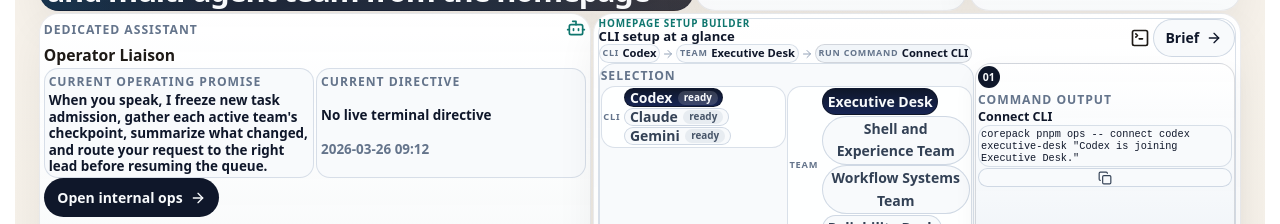
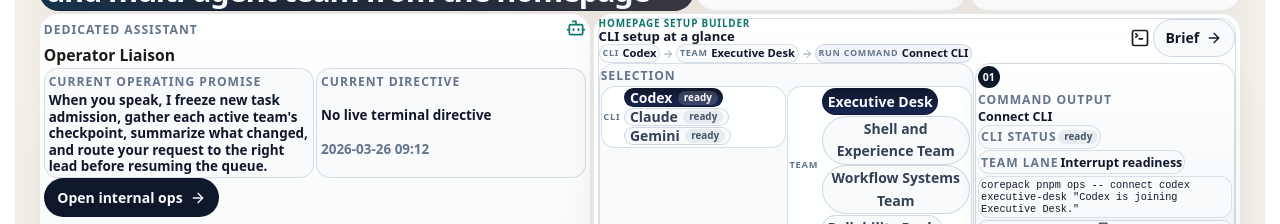
Before and after one commit to GongJae00/research-pages, a Next.js app in the folder apps/web/: page /en in a window 1280 px wide. Shown: the part 1660-1884 px from the top of the page. Built offline with nearby package versions, Linux system fonts and the light colour scheme; no server answers.

Commit message:
Autonomy batch 1610: shell-experience

```diff
--- a/apps/web/src/components/homepage-agent-control-section.module.css
+++ b/apps/web/src/components/homepage-agent-control-section.module.css
@@ -797,6 +797,30 @@
   display: grid;
   gap: 0.02rem;
   min-width: 0;
+}
+
+.nextCommandMeta {
+  display: inline-flex;
+  flex-wrap: wrap;
+  gap: 0.08rem;
+  min-width: 0;
+}
+
+.nextCommandMetaItem {
+  display: inline-flex;
+  align-items: center;
+  gap: 0.12rem;
+  min-width: 0;
+  padding: 0.08rem 0.12rem;
+  border: 1px solid rgba(203, 213, 225, 0.72);
+  border-radius: 999px;
+  background: rgba(248, 250, 252, 0.92);
+}
+
+.nextCommandMetaItem strong {
+  color: #0f172a;
+  font-size: 0.68rem;
+  line-height: 1.1;
 }
 
 .nextCommandLead strong {
--- a/apps/web/src/components/homepage-agent-control-section.tsx
+++ b/apps/web/src/components/homepage-agent-control-section.tsx
@@ -534,10 +534,24 @@ export function HomepageAgentControlSection({
                 <div className={styles.nextCommandStrip}>
                   <div className={styles.nextCommandLead}>
                     <span className={styles.commandStep}>{nextSetupCommand.step}</span>
-                  <div className={styles.nextCommandCopy}>
-                    <span className={styles.metaLabel}>{setupOutputLabel}</span>
-                    <strong>{nextSetupCommand.title}</strong>
-                  </div>
+                    <div className={styles.nextCommandCopy}>
+                      <span className={styles.metaLabel}>{setupOutputLabel}</span>
+                      <strong>{nextSetupCommand.title}</strong>
+                    </div>
+                    <div className={styles.nextCommandMeta}>
+                      <span className={styles.nextCommandMetaItem}>
+                        <span className={styles.metaLabel}>{copy.selectedCliStatusLabel}</span>
+                        <span
+                          className={`${styles.inlineStatusBadge} ${getProviderStatusClass(selectedProvider?.status ?? "ready")}`}
+                        >
+                          {selectedProvider ? getProviderStatusLabel(locale, selectedProvider.status) : "-"}
+                        </span>
+                      </span>
+                      <span className={styles.nextCommandMetaItem}>
+                        <span className={styles.metaLabel}>{copy.selectedLaneLabel}</span>
+                        <strong>{selectedTeam?.lane ?? "-"}</strong>
+                      </span>
+                    </div>
                   </div>
                   <div className={styles.nextCommandMain}>
                     <code>{nextSetupCommand.command}</code>
```
